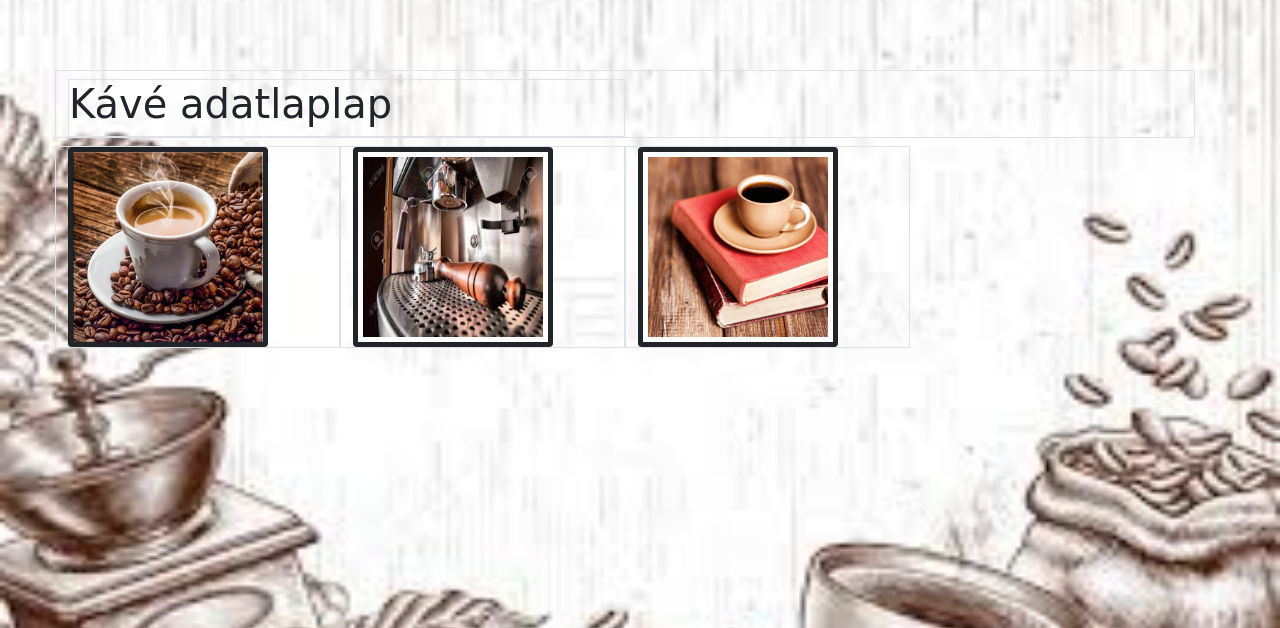
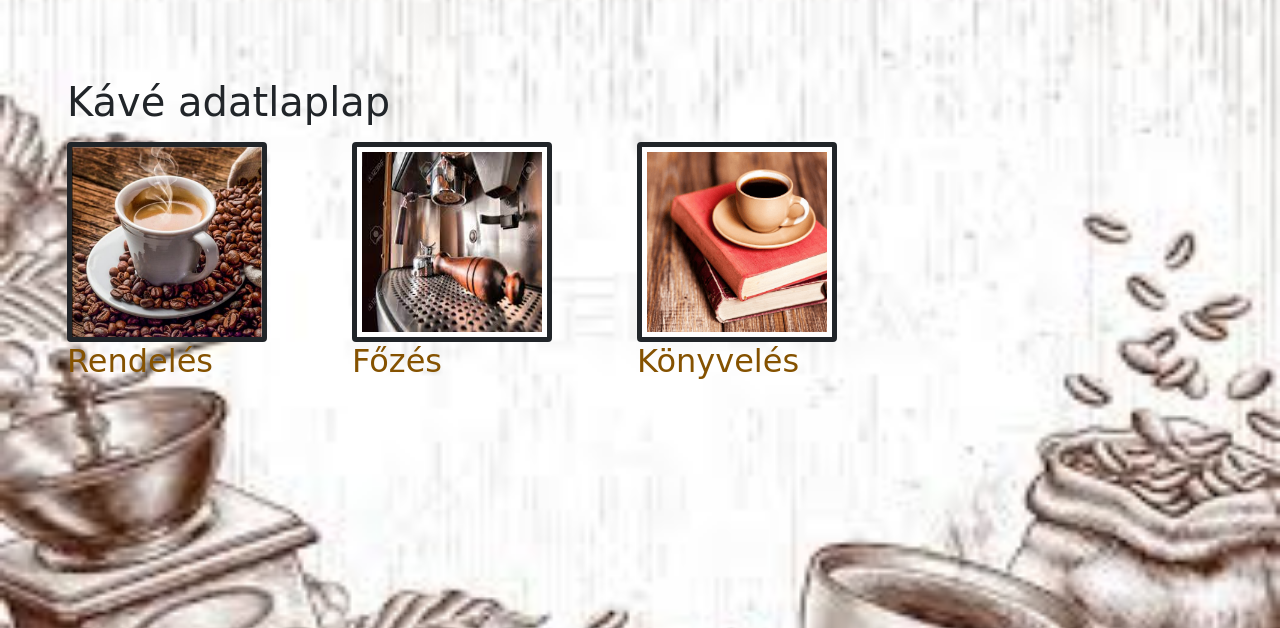
Before and after one commit to Jupieter/Webpage_Coffe_Bar_Ante_Portas, a Django app: page /shop/ in a window 1280 px wide. Shown: the part 66-694 px from the top of the page. Run offline with Django 4.2, Linux system fonts and the light colour scheme; parts of the project's set-up code (start-up, migrations or seed data) failed here and were passed over; some libraries are stand-ins or nearby versions.

Commit message:
Cooffe Home Page inscriptions

```diff
--- a/shop/templates/shop/coffee_home.html
+++ b/shop/templates/shop/coffee_home.html
@@ -13,42 +13,46 @@
           background-size: 100% 100%;
         }
         h2  {
-        text-align: center;
-        color: rgb(178, 169, 155);
+        text-align: left;
+        color: rgb(133, 82, 0);
         }
     </style>
 {% endblock %}
 
 {% block content %}
 
-<div class="container pt-2 middle border">
-    <div class="col-sm-6 right border">
+<div class="container pt-2 middle ">
+    <div class="col-sm-6 right ">
         <h1> Kávé adatlaplap </h1>
-        <h4>{{wares}}</h4>
     </div>
 </div>
 
 <div class="container sm-8 pt-2 ">
     <div class="row">
-        <div class="col-sm-3 right border">
+        <div class="col-sm-3 right ">
             <a  {% if user.is_authenticated %} href="{% url 'shop:coffee_order' %}" {% endif %}>
                 <img src ="{% static '/image/koffe.jpeg' %}" class="rounded"
                 style="width:200px;height:200px; border:5px solid; "; alt="choice">
             </a>
         </div>
-        <div class="col-sm-3 right border">
+        <div class="col-sm-3 right ">
             <a  {% if user.is_staff %} href="{% url 'shop:coffee_make' %}" {% endif %}>
                 <img src ="{% static '/image/coffee_machine_1.jfif' %}" class="rounded"
                 style="width:200px;height:200px; border:5px solid; padding: 5px;background-color:white;"; alt="choice">
             </a>
         </div>
-        <div class="col-sm-3 right border">
+        <div class="col-sm-3 right ">
             <a  {% if user.is_staff %} href="{% url 'shop:coffee_booking' %}" {% endif %}>
                 <img src ="{% static '/image/coffe_book_1.png' %}" class="rounded"
                 style="width:200px;height:200px; border:5px solid; padding: 5px;background-color:white;"; alt="choice">
             </a>
         </div>
     </div>
+    <div class="row">
+        <div class="col-sm-3 right"><h2>Rendelés</h2></div>
+        <div class="col-sm-3 right"><h2>Főzés</h2></div>
+        <div class="col-sm-3 right"><h2>Könyvelés</h2></div>
+    </div>
 </div>
 
 {% endblock%}
--- a/shop/views.py
+++ b/shop/views.py
@@ -25,8 +25,11 @@ def coffee_make(request):
 
 def coffee_make_remove(request, pkey):
     coffee4 = get_object_or_404(CoffeeMake, pk=pkey)
-    coffee4.delete()
-    return redirect('shop:coffee_order')
+    ware = get_object_or_404(CoffeeMake, pk=coffee4.c_make_ware.id)
+    # coffee4.delete()
+    #return redirect('shop:coffee_order')
+    context = {'adat':coffee4, 'adat2':ware, 'adat3':ware}
+    return render(request, 'shop/c_error.html', context)
 
 def date_time_add(cm):
         ''' Date picker and Tim picker values add to dateTime'''
```
